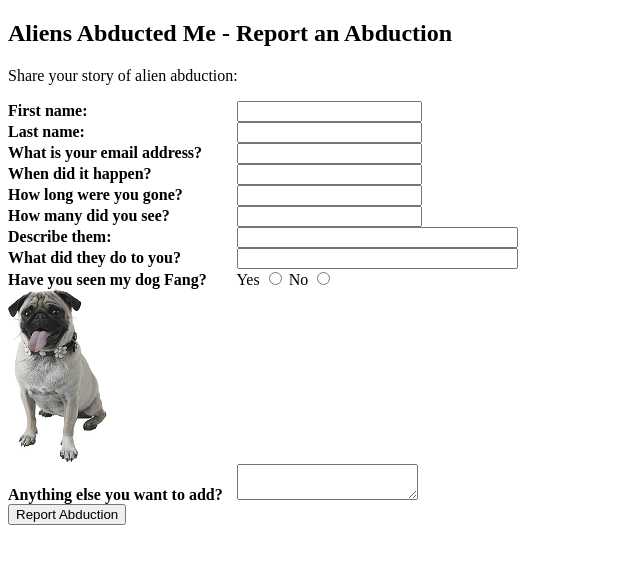
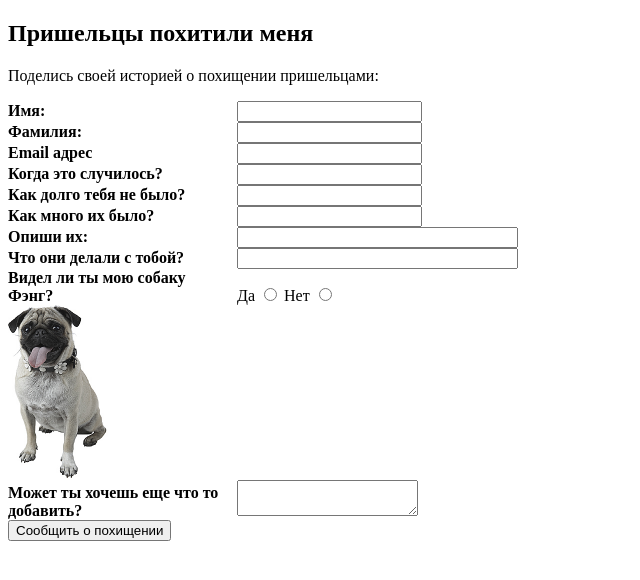
Before and after one commit to NursultanMuss/aliens, a plain HTML site: page index.html in a window 1280 px wide. Shown: the whole page, without its empty margins (0-640 px from the left). Drawn offline with Linux system fonts and the light colour scheme.

Commit message:
Сделал второй урок в книге

```diff
--- a/index.html
+++ b/index.html
@@ -3,38 +3,38 @@
 <html xmlns="http://www.w3.org/1999/xhtml" xml:lang="en" lang="en">
 <head>
   <meta http-equiv="Content-Type" content="text/html; charset=utf-8" />
-  <title>Aliens Abducted Me - Report an Abduction</title>
+  <title>Пришельцы похитили меня - Сообщить о похищении</title>
   <link rel="stylesheet" type="text/css" href="style.css" />
 </head>
 <body>
-  <h2>Aliens Abducted Me - Report an Abduction</h2>
+  <h2>Пришельцы похитили меня</h2>
 
-  <p>Share your story of alien abduction:</p>
+  <p>Поделись своей историей о похищении пришельцами:</p>
   <form method="post" action="report.php">
-    <label for="firstname">First name:</label>
+    <label for="firstname">Имя:</label>
     <input type="text" id="firstname" name="firstname" /><br />
-    <label for="lastname">Last name:</label>
+    <label for="lastname">Фамилия:</label>
     <input type="text" id="lastname" name="lastname" /><br />
-    <label for="email">What is your email address?</label>
+    <label for="email">Еmail адрес</label>
     <input type="text" id="email" name="email" /><br />
-    <label for="whenithappened">When did it happen?</label>
+    <label for="whenithappened">Когда это случилось?</label>
     <input type="text" id="whenithappened" name="whenithappened" /><br />
-    <label for="howlong">How long were you gone?</label>
+    <label for="howlong">Как долго тебя не было?</label>
     <input type="text" id="howlong" name="howlong" /><br />
-    <label for="howmany">How many did you see?</label>
+    <label for="howmany">Как много их было?</label>
     <input type="text" id="howmany" name="howmany" /><br />
-    <label for="aliendescription">Describe them:</label>
+    <label for="aliendescription">Опиши их:</label>
     <input type="text" id="aliendescription" name="aliendescription" size="32" /><br />
-    <label for="whattheydid">What did they do to you?</label>
+    <label for="whattheydid">Что они делали с тобой?</label>
     <input type="text" id="whattheydid" name="whattheydid" size="32" /><br />
-    <label for="fangspotted">Have you seen my dog Fang?</label>
-    Yes <input id="fangspotted" name="fangspotted" type="radio" value="yes" />
-    No <input id="fangspotted" name="fangspotted" type="radio" value="no" /><br />
+    <label for="fangspotted">Видел ли ты мою собаку Фэнг?</label>
+    Да <input id="fangspotted" name="fangspotted" type="radio" value="Да" />
+    Нет <input id="fangspotted" name="fangspotted" type="radio" value="Нет" /><br />
     <img src="fang.jpg" width="100" height="175"
-      alt="My abducted dog Fang." /><br />
-    <label for="other">Anything else you want to add?</label>
+      alt="Моя похищенная собака Fang." /><br />
+    <label for="other">Может ты хочешь еще что то добавить?</label>
     <textarea id="other" name="other"></textarea><br />
-    <input type="submit" value="Report Abduction" name="submit" />
+    <input type="submit" value="Сообщить о похищении" name="submit" />
   </form>
 </body>
 </html>
```
Also changed, not shown: 1 other file.
